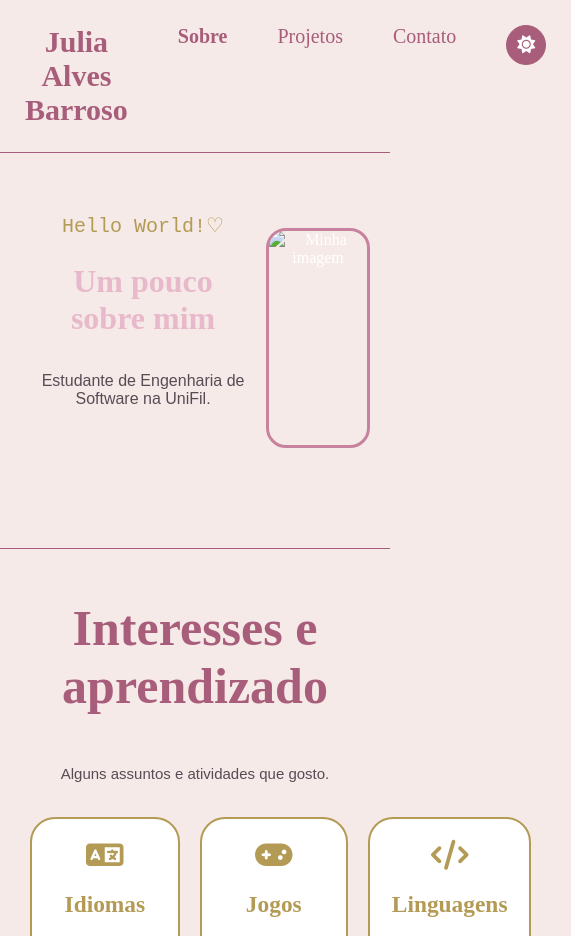
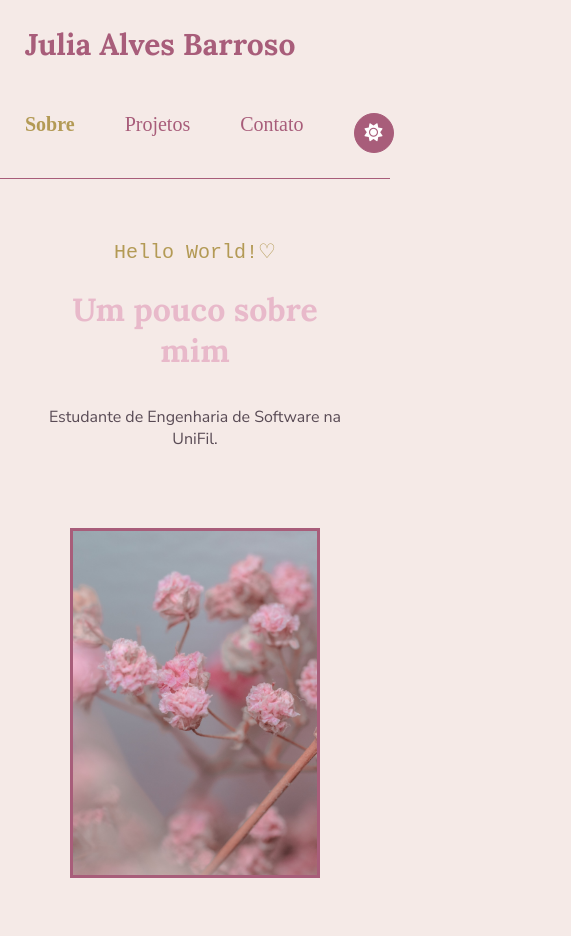
Before and after one commit to alvesjulinha/Trabalho-Final, a plain HTML site: page index.html in a window 390 px wide. Shown: the top 936 px of the page, 571 px wide, since content can reach past the window. Drawn offline with Linux system fonts and the light colour scheme.

Commit message:
Começando a implementar responsividade

```diff
--- a/index.html
+++ b/index.html
@@ -9,7 +9,17 @@
     <script src="script.js" defer></script>
     <!-- Font Awesome -->
     <link rel="stylesheet" href="https://cdnjs.cloudflare.com/ajax/libs/font-awesome/6.7.2/css/all.min.css">
-
+    <!-- Lora -->
+    <link rel="preconnect" href="https://fonts.googleapis.com">
+    <link rel="preconnect" href="https://fonts.gstatic.com" crossorigin>
+    <link href="https://fonts.googleapis.com/css2?family=Lora:ital,wght@0,400..700;1,400..700&display=swap"
+        rel="stylesheet">
+    <!-- Nunito sans -->
+    <link rel="preconnect" href="https://fonts.googleapis.com">
+    <link rel="preconnect" href="https://fonts.gstatic.com" crossorigin>
+    <link
+        href="https://fonts.googleapis.com/css2?family=Nunito+Sans:ital,opsz,wght@0,6..12,200..1000;1,6..12,200..1000&display=swap"
+        rel="stylesheet">
 </head>
 
 
@@ -58,7 +68,7 @@
         </div>
 
         <div class="foto-perfil">
-            <img src="/Imagens/teste.webp" alt="Minha imagem">
+            <img src="/Imagens/flores-rosas.jpg" alt="Minha imagem">
         </div>
 
     </header>
--- a/style.css
+++ b/style.css
@@ -19,8 +19,8 @@
     --texto-secundario: #594B55;
 
     /* Fontes */
-    --fonte-titulos: 'Arial', 'Gill Sans MT', Calibri, 'Trebuchet MS', sans-serif;
-    --fonte-paragrafos: 'Gill Sans', 'Gill Sans MT', Calibri, 'Trebuchet MS', sans-serif;
+    --fonte-titulos: 'Lora', 'Arial', 'Gill Sans MT', Calibri, 'Trebuchet MS', sans-serif;
+    --fonte-paragrafos: 'Nunito Sans', 'Gill Sans', 'Gill Sans MT', Calibri, 'Trebuchet MS', sans-serif;
     /* Botões */
     --botao-projeto: #873D5D;
     --botao-projeto-hover: #A85C7C;
@@ -139,8 +139,7 @@ a {
 
 p {
     color: var(--texto-secundario);
-    font-family: Arial, Helvetica, sans-serif;
-    /* trocar por variável */
+    font-family: var(--fonte-paragrafos);
     text-align: center;
 }
 
@@ -172,43 +171,62 @@ h3 {
     color: var(--champanhe);
 }
 
+h1,
+h2,
+h3,
+h4 {
+    font-family: var(--fonte-titulos);
+}
+
 /* Cabeçalho */
 
 .cabecalho {
-    text-align: center;
-    padding: 50px 20px;
-    display: flex;
-    justify-content: space-evenly;
-    color: white;
+    display: grid;
+    grid-template-columns: 1.3fr 1fr;
+    align-items: center;
+    gap: 40px;
+
+    padding: 50px 8%;
+    color: var(--texto-secundario);
     background-color: var(--fundo-principal);
     margin-bottom: 25px;
 }
 
+.texto-cabecalho {
+    width: 100%;
+    max-width: 550px;
+    display: flex;
+    flex-direction: column;
+    align-items: center;
+}
 
 .foto-perfil {
-    width: 150px;
-    height: 220px;
-    margin: 25px auto;
+    .foto-perfil {
+    width: 100%;
+    max-width: 340px;
+    aspect-ratio: 1;}
+    height: 400px;
+    margin: 0 auto;
     overflow: hidden;
-    border-radius: 20px;
-    border: 3px solid #C7839E;
+    border: 3px solid var(--rosa);
 }
 
-.texto-cabecalho {
-    display: flex;
-    flex-direction: column;
+/* Forma da foto */
+.foto-perfil {
+    height: 350px;
+    aspect-ratio: 1;
+    clip-path: shape(from 50% 91%, line to 90% 50%, arc to 50% 9% of 1%, arc to 10% 50% of 1%);
+}
+
+.foto-perfil img {
+    width: 100%;
+    height: 100%;
+    object-fit: cover;
 }
 
 .introducao {
     text-align: justify;
     /* colocar fonte */
-}
-
-
-.foto-perfil img {
-    width: 100%;
-    height: 100%;
-    object-fit: cover;
 }
 
 .decoracao p {
@@ -229,6 +247,7 @@ hr {
 /* Menu */
 .menu {
     display: flex;
+    flex-wrap: wrap;
     flex-direction: row;
     justify-content: space-between;
     text-align: center;
@@ -260,10 +279,17 @@ h4 {
 
 .menu a {
     color: var(--rosa);
+    text-decoration: none;
+    transition: color 0.3s ease;
 }
 
-.ativo a {
+.menu a:hover {
     color: var(--champanhe);
+}
+
+.menu a.ativo {
+    color: var(--champanhe);
+    font-weight: bold;
 }
 
 .apresentacao {
@@ -276,7 +302,7 @@ h4 {
     font-size: 20px;
 }
 
-.ativo{
+.ativo {
     color: var(--champanhe);
     font-weight: bold;
     /* A cor do texto não mudou */
@@ -406,16 +432,24 @@ h4 {
     font-size: 20px;
     border-radius: 25px;
     padding: 15px;
+    transition: transform 0.3s ease, box-shadow 0.3s ease;
+}
+
+.experiencia:hover{
+    transform: translateY(-5px);
+    box-shadow: 0 6px 15px rgba(0, 0, 0, 0.12);
 }
 
 /* Projetos */
 .projetos {
     margin: 20px;
     display: grid;
+}
+
+.projetos-grade {
+    display: grid;
     grid-template-columns: repeat(3, 1fr);
-    gap: 35px 25px;
-    margin-bottom: 25px;
-    padding-bottom: 30px;
+    gap: 20px;
 }
 
 .projeto {
@@ -424,6 +458,12 @@ h4 {
     overflow: hidden;
     display: flex;
     flex-direction: column;
+    transition: transform 0.3s ease, box-shadow 0.3s ease;
+}
+
+.projeto:hover{
+    transform: translateY(-5px);
+    box-shadow: 0 6px 15px rgba(0, 0, 0, 0.12);
 }
 
 .projeto p {
@@ -439,12 +479,16 @@ h4 {
     object-fit: cover;
     display: block;
     border-radius: 15px 15px 0 0;
+    transition: transform 0.4s ease;
+}
+
+.projeto:hover img {
+    transform: scale(1.04);
 }
 
 .projeto-conteudo {
     padding: 20px;
 }
-
 
 .botao {
     font-size: 15px;
@@ -458,8 +502,12 @@ h4 {
     margin: 5px;
     text-align: center;
     cursor: pointer;
+    transition: background-color 0.3s ease, transform 0.3s ease, box-shadow 0.3s ease;
 }
 
+.botao:hover {
+    background-color: var(--botao-projeto-hover);
+}
 
 /* Divs tipos */
 
@@ -616,7 +664,8 @@ textarea {
     height: 200px;
 }
 
-.botao-formulario{
+
+.botao-formulario {
     font-size: 15px;
     padding: 10px;
     padding-right: 30px;
@@ -628,6 +677,13 @@ textarea {
     margin: 5px;
     text-align: center;
     cursor: pointer;
+    transition: background-color 0.3s ease, transform 0.3s ease, box-shadow 0.3s ease;
+}
+
+.botao-formulario:hover {
+    background-color: var(--botao-formulario-hover);
+    transform: translateY(-3px);
+    box-shadow: 0 4px 10px rgba(0, 0, 0, 0.15);
 }
 
 /* Animação */
@@ -719,3 +775,33 @@ textarea {
     justify-content: center;
     text-align: center;
 }
+
+/* Responsividade */
+
+/* Tablets */
+@media (max-width: 1024px) {
+    .cabecalho {
+        grid-template-columns: 1fr 0.8fr;
+        gap: 20px;
+    }
+    .experiencias-grade {
+        grid-template-columns: 1fr 1fr;
+    }
+}
+
+/* Celulares */
+@media (max-width: 600px) {
+    .cabecalho {
+        grid-template-columns: 1fr;
+        text-align: center;
+    }
+    .texto-cabecalho {
+        max-width: 100%;
+    }
+    .foto-perfil {
+        max-width: 250px;
+    }
+    .experiencias-grade {
+        grid-template-columns: 1fr;
+    }
+}
```
Also changed, not shown: contato.html (+11 -0 lines), projetos.html (+15 -3 lines).
